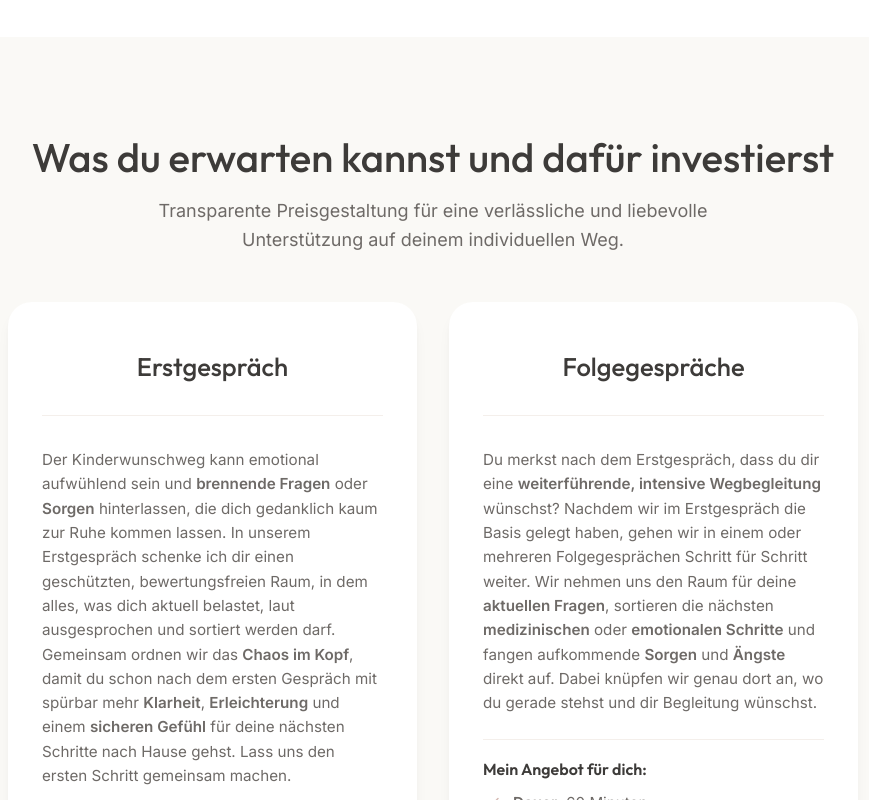
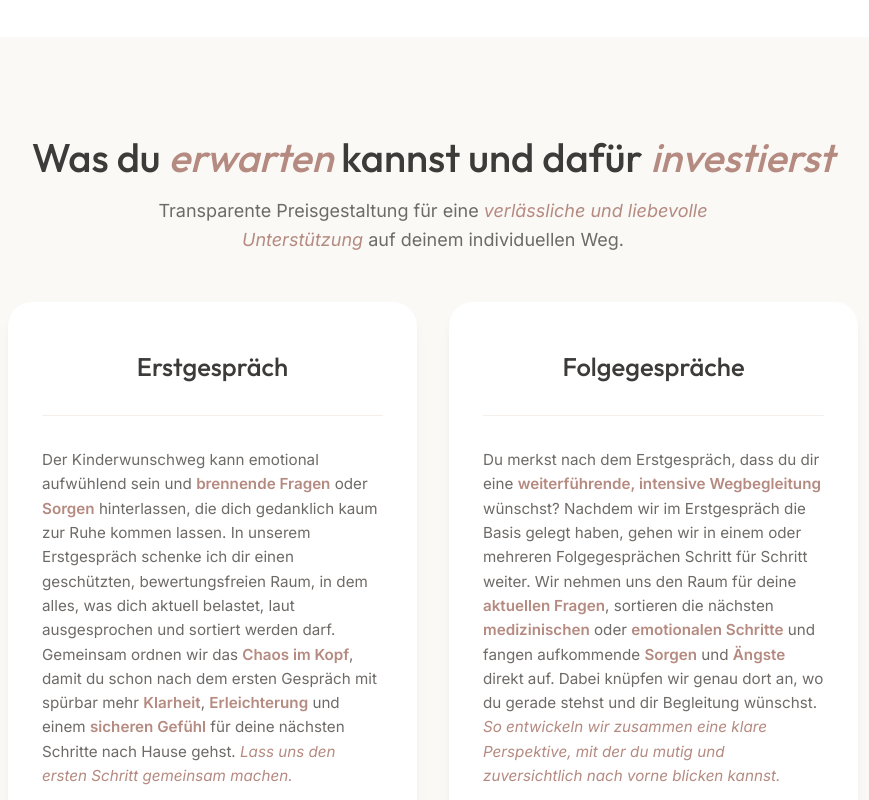
Before and after one commit to nielsinoglindini/kinderwunsch, a React (Vite) app: page / in a window 1280 px wide. Shown: the part 3700-4500 px from the top of the page, without its empty margins (207-1076 px from the left). Built offline with nearby package versions, Linux system fonts and the light colour scheme.

Commit message:
style: enhance pricing section readability with highlighted text and custom emphasis styling

```diff
--- a/src/App.tsx
+++ b/src/App.tsx
@@ -307,9 +307,9 @@ function App() {
       <section id="pricing" className="section">
         <div className="container">
           <div className="text-center animate-on-scroll">
-            <h2 className="section-title">Was du erwarten kannst und dafür investierst</h2>
+            <h2 className="section-title">Was du <span className="text-highlight-italic">erwarten</span> kannst und dafür <span className="text-highlight-italic">investierst</span></h2>
             <p className="section-subtitle">
-              Transparente Preisgestaltung für eine verlässliche und liebevolle Unterstützung auf deinem individuellen Weg.
+              Transparente Preisgestaltung für eine <span className="text-highlight-italic">verlässliche und liebevolle Unterstützung</span> auf deinem individuellen Weg.
             </p>
           </div>
 
@@ -320,7 +320,7 @@ function App() {
                 <h3>Erstgespräch</h3>
               </div>
               <p className="pricing-description" style={{ color: 'var(--color-text-muted)', fontSize: '0.95rem', lineHeight: '1.6', marginBottom: '24px' }}>
-                Der Kinderwunschweg kann emotional aufwühlend sein und <strong>brennende Fragen</strong> oder <strong>Sorgen</strong> hinterlassen, die dich gedanklich kaum zur Ruhe kommen lassen. In unserem Erstgespräch schenke ich dir einen geschützten, bewertungsfreien Raum, in dem alles, was dich aktuell belastet, laut ausgesprochen und sortiert werden darf. Gemeinsam ordnen wir das <strong>Chaos im Kopf</strong>, damit du schon nach dem ersten Gespräch mit spürbar mehr <strong>Klarheit</strong>, <strong>Erleichterung</strong> und einem <strong>sicheren Gefühl</strong> für deine nächsten Schritte nach Hause gehst. Lass uns den ersten Schritt gemeinsam machen.
+                Der Kinderwunschweg kann emotional aufwühlend sein und <strong className="text-highlight-bold">brennende Fragen</strong> oder <strong className="text-highlight-bold">Sorgen</strong> hinterlassen, die dich gedanklich kaum zur Ruhe kommen lassen. In unserem Erstgespräch schenke ich dir einen geschützten, bewertungsfreien Raum, in dem alles, was dich aktuell belastet, laut ausgesprochen und sortiert werden darf. Gemeinsam ordnen wir das <strong className="text-highlight-bold">Chaos im Kopf</strong>, damit du schon nach dem ersten Gespräch mit spürbar mehr <strong className="text-highlight-bold">Klarheit</strong>, <strong className="text-highlight-bold">Erleichterung</strong> und einem <strong className="text-highlight-bold">sicheren Gefühl</strong> für deine nächsten Schritte nach Hause gehst. <span className="text-highlight-italic">Lass uns den ersten Schritt gemeinsam machen.</span>
               </p>
               <div style={{ borderTop: '1px solid var(--color-bg-secondary)', paddingTop: '20px', marginBottom: '24px' }}>
                 <h4 style={{ fontSize: '1rem', marginBottom: '12px', fontWeight: 600 }}>Mein Angebot für dich:</h4>
@@ -354,7 +354,7 @@ function App() {
                 <h3>Folgegespräche</h3>
               </div>
               <p className="pricing-description" style={{ color: 'var(--color-text-muted)', fontSize: '0.95rem', lineHeight: '1.6', marginBottom: '24px' }}>
-                Du merkst nach dem Erstgespräch, dass du dir eine <strong>weiterführende, intensive Wegbegleitung</strong> wünschst? Nachdem wir im Erstgespräch die Basis gelegt haben, gehen wir in einem oder mehreren Folgegesprächen Schritt für Schritt weiter. Wir nehmen uns den Raum für deine <strong>aktuellen Fragen</strong>, sortieren die nächsten <strong>medizinischen</strong> oder <strong>emotionalen Schritte</strong> und fangen aufkommende <strong>Sorgen</strong> und <strong>Ängste</strong> direkt auf. Dabei knüpfen wir genau dort an, wo du gerade stehst und dir Begleitung wünschst.
+                Du merkst nach dem Erstgespräch, dass du dir eine <strong className="text-highlight-bold">weiterführende, intensive Wegbegleitung</strong> wünschst? Nachdem wir im Erstgespräch die Basis gelegt haben, gehen wir in einem oder mehreren Folgegesprächen Schritt für Schritt weiter. Wir nehmen uns den Raum für deine <strong className="text-highlight-bold">aktuellen Fragen</strong>, sortieren die nächsten <strong className="text-highlight-bold">medizinischen</strong> oder <strong className="text-highlight-bold">emotionalen Schritte</strong> und fangen aufkommende <strong className="text-highlight-bold">Sorgen</strong> und <strong className="text-highlight-bold">Ängste</strong> direkt auf. Dabei knüpfen wir genau dort an, wo du gerade stehst und dir Begleitung wünschst. <span className="text-highlight-italic">So entwickeln wir zusammen eine klare Perspektive, mit der du mutig und zuversichtlich nach vorne blicken kannst.</span>
               </p>
               <div style={{ borderTop: '1px solid var(--color-bg-secondary)', paddingTop: '20px', marginBottom: '24px' }}>
                 <h4 style={{ fontSize: '1rem', marginBottom: '12px', fontWeight: 600 }}>Mein Angebot für dich:</h4>
--- a/src/index.css
+++ b/src/index.css
@@ -987,6 +987,11 @@ a {
   margin-left: 4px;
 }
 
+.pricing-description strong {
+  color: #B58A80;
+  font-weight: 600;
+}
+
 .pricing-features {
   list-style: none;
   padding: 0;
```
